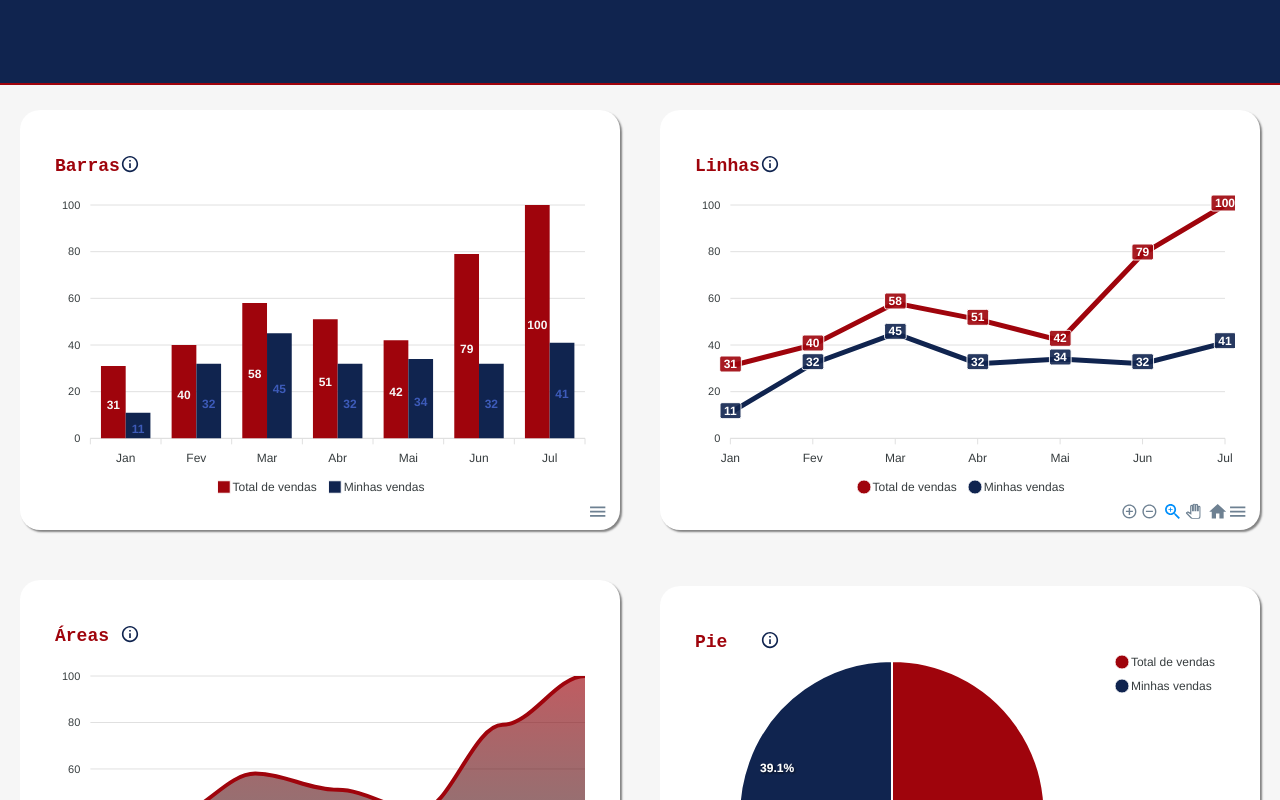
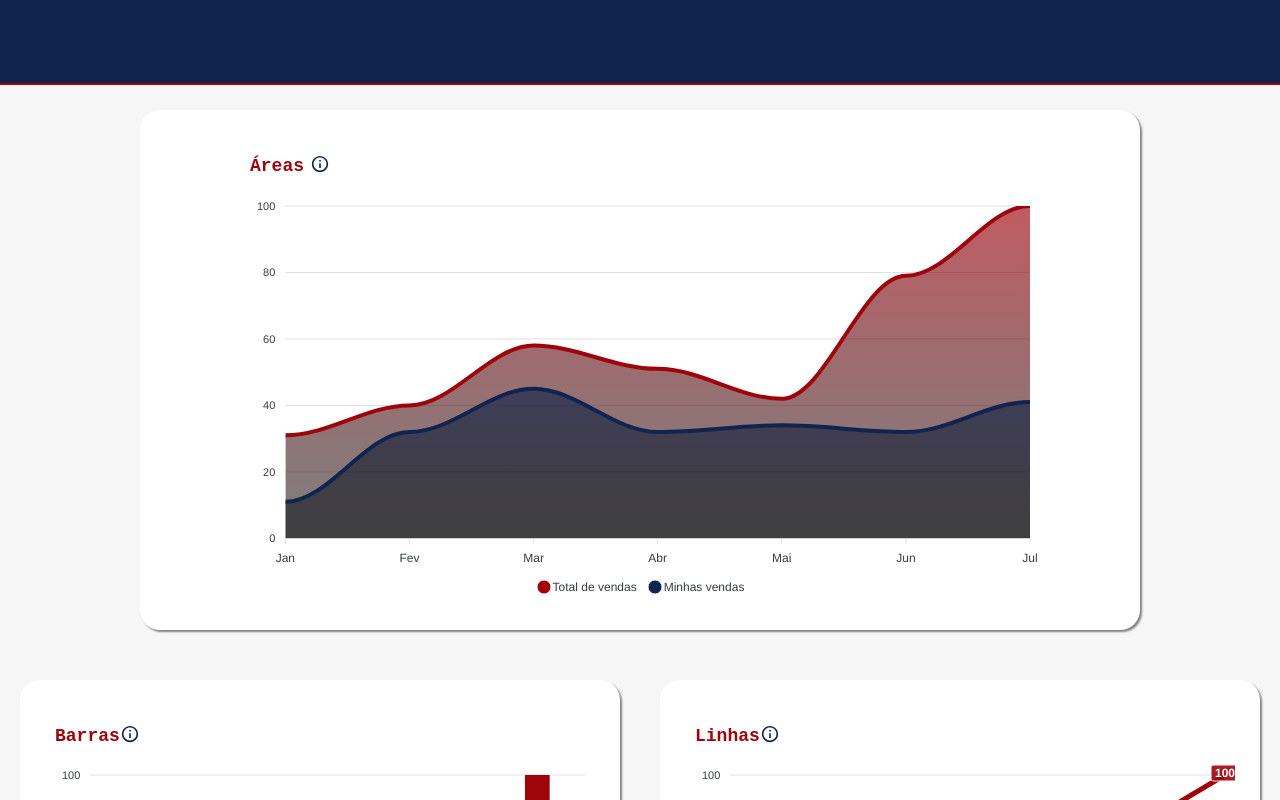
Before and after one commit to TicianneDias/projeto-dashboard-ts, a React (Vite) app: page / in a window 1280 px wide. Shown: the top 800 px of the page. Built offline with nearby package versions, Linux system fonts and the light colour scheme.

Commit message:
Improve: Aumento e destaque do Dashboard Area

```diff
--- a/index.html
+++ b/index.html
@@ -2,7 +2,7 @@
 <html lang="pt-br">
   <head>
     <meta charset="UTF-8" />
-    <link rel="icon" type="image/svg+xml" href="/src/favicon.svg" />
+    <link type="image/png" sizes="16x16" rel="icon" href="https://img.icons8.com/external-flaticons-lineal-color-flat-icons/16/000000/external-dashboard-mobile-app-development-flaticons-lineal-color-flat-icons-4.png">
     <meta name="viewport" content="width=device-width, initial-scale=1.0" />
     <title>Projeto Dashboard</title>
   </head>
--- a/src/App.tsx
+++ b/src/App.tsx
@@ -13,9 +13,9 @@ function App() {
       <Global />
       <NavBar />
       <AppContainer>
+        <AreaCharts />
         <BarChart />
         <LineChart />
-        <AreaCharts />
         <PieCharts />
       </AppContainer>
       <LittleLineChart />
--- a/src/components/AreaCharts/index.tsx
+++ b/src/components/AreaCharts/index.tsx
@@ -1,13 +1,12 @@
 import ReactApexChart, { Props } from 'react-apexcharts';
 import React from 'react';
+import { TooltipCard, TooltipText } from '../../style/CommunsStyle';
+import { IoMdInformationCircleOutline } from 'react-icons/io';
 import {
-  DashboardContainer,
-  IconContainer,
-  TooltipBox,
-  TooltipCard,
-  TooltipText
-} from '../../style/CommunsStyle';
-import { IoMdInformationCircleOutline } from 'react-icons/io';
+  BigDashboardContainer,
+  IconBigContainer,
+  TooltipBoxBigDashboard
+} from './style';
 
 const AreaCharts: React.FC<Props> = () => {
   const options = {
@@ -20,20 +19,12 @@ const AreaCharts: React.FC<Props> = () => {
       }
     },
     colors: ['var(--color-primary)', 'var(--color-secundary)'],
-    responsive: [{
-      breakpoint: 612,
-      options: {
-        chart: {
-          width: '100%',
-
-        }
-      }
-    }],
     chart: {
       toolbar: {
-        show: false,
+        show: false
       },
-      width: '100%',
+      width: 1150,
+      height: 450,
       zoom: {
         enabled: true
       }
@@ -45,8 +36,46 @@ const AreaCharts: React.FC<Props> = () => {
       }
     },
     xaxis: {
-      categories: ['Jan','Fev','Mar','Abr','Mai','Jun', 'Jul']
+      categories: ['Jan', 'Fev', 'Mar', 'Abr', 'Mai', 'Jun', 'Jul']
     },
+    responsive: [
+      {
+        breakpoint: 1285,
+        options: {
+          chart: {
+            width: 800,
+            height: 450
+          }
+        }
+      },
+      {
+        breakpoint: 830,
+        options: {
+          chart: {
+            width: 600,
+            height: 450
+          }
+        }
+      },
+      {
+        breakpoint: 630,
+        options: {
+          chart: {
+            width: 500,
+            height: 450
+          }
+        }
+      },
+      {
+        breakpoint: 534,
+        options: {
+          chart: {
+            width: 350,
+            height: 450
+          }
+        }
+      }
+    ]
   };
 
   const series = [
@@ -61,25 +90,25 @@ const AreaCharts: React.FC<Props> = () => {
   ];
 
   return (
-    <DashboardContainer>
+    <BigDashboardContainer>
       <TooltipCard>
         <TooltipText>
-          <IconContainer>
-            <IoMdInformationCircleOutline id="icon" />
-          </IconContainer>
+          <IconBigContainer>
+            <IoMdInformationCircleOutline id="iconBigDash" />
+          </IconBigContainer>
         </TooltipText>
-        <TooltipBox>
+        <TooltipBoxBigDashboard>
           <h5>Dashboard em Áreas com dados de vendas totais e individuais</h5>
-        </TooltipBox>
+        </TooltipBoxBigDashboard>
       </TooltipCard>
       <ReactApexChart
         type="area"
         options={options}
         series={series}
-        height={350}
-        width={550}
+        width={1150}
+        height={450}
       />
-    </DashboardContainer>
+    </BigDashboardContainer>
   );
 };
 
--- /dev/null
+++ b/src/components/AreaCharts/style.ts
@@ -0,0 +1,100 @@
+import styled from 'styled-components';
+
+export const BigDashboardContainer = styled.div`
+    display: flex;
+    flex-direction: column;
+    justify-content: center;
+    align-items: center;
+    width: 1280px;
+    height: auto;
+    padding: 15px;
+    margin: 25px auto;
+    background-color: var(--color-white);
+    box-shadow: 2px 2px 2px var(--color-gray-secundary);
+    border-radius: 20px;
+
+    @media(max-width: 1285px) {
+        width: 1000px;
+    }
+
+    @media(max-width: 1038px) {
+        width: 820px;
+    }
+
+    @media(max-width: 830px) {
+        width: 620px;
+    }
+
+    @media(max-width: 630px) {
+        width: 520px;
+    }
+
+    @media(max-width: 534px) {
+        width: 370px;
+    }
+`;
+
+export const IconBigContainer = styled.div`
+    position: relative;
+    z-index: 999;
+    cursor: pointer;
+    top: 29px;
+    right: 500px;
+
+    #iconBigDash {
+        color: var(--color-secundary);
+        font-size: 20px;
+        &:hover {
+            color: var(--color-blue);
+        }
+    }
+
+    @media(max-width: 1285px) {
+        right: 320px;
+    }
+
+    @media(max-width: 830px) {
+        right: 220px;
+    }
+
+    @media(max-width: 630px) {
+        right: 170px;
+    }
+
+    @media(max-width: 534px) {
+        right: 100px;
+    }
+`;
+
+export const TooltipBoxBigDashboard = styled.div`
+  position: absolute;
+  top: -5px;
+  left: -480px;
+  visibility: hidden;
+  width: 180px;
+  padding: 5px;
+  border-radius: 4px;
+  transition: all 1ms ease-in-out;
+
+    @media(max-width: 1285px) {
+        left: -300px;
+    }
+
+    @media(max-width: 830px) {
+        left: -200px;
+    }
+
+    @media(max-width: 630px) {
+        left: -150px;
+    }
+
+    @media(max-width: 534px) {
+        left: -82px;
+    }
+
+  &:before {
+      left: 40px;
+      top: -10px;
+      position: absolute;
+  }
+`;
--- a/src/style/CommunsStyle.ts
+++ b/src/style/CommunsStyle.ts
@@ -1,4 +1,5 @@
 import styled from 'styled-components';
+import { TooltipBoxBigDashboard } from '../components/AreaCharts/style';
 
 export const DashboardContainer = styled.div`
     display: flex;
@@ -48,7 +49,10 @@ export const IconContainer = styled.div`
     @media(max-width: 612px) {
         right: 70px;
     }
+
+
 `;
+
 
 export const AppContainer = styled.div`
     display: flex;
@@ -76,10 +80,12 @@ export const TooltipBox = styled.div`
   padding: 5px;
   border-radius: 4px;
   transition: all 1ms ease-in-out;
+
+
   &:before {
-    left: 40px;
-    top: -10px;
-    position: absolute;
+      left: 40px;
+      top: -10px;
+      position: absolute;
   }
 
   @media(max-width: 612px) {
@@ -88,9 +94,11 @@ export const TooltipBox = styled.div`
     }
 `;
 
+
 export const TooltipCard = styled.div`
   position: relative;
-  & ${TooltipText}:hover + ${TooltipBox} {
+  & ${TooltipText}:hover + ${TooltipBox},
+  & ${TooltipText}:hover + ${TooltipBoxBigDashboard}{
     visibility: visible;
     background-color: var(--color-white);
     border: 1px solid var(--color-primary);
```
